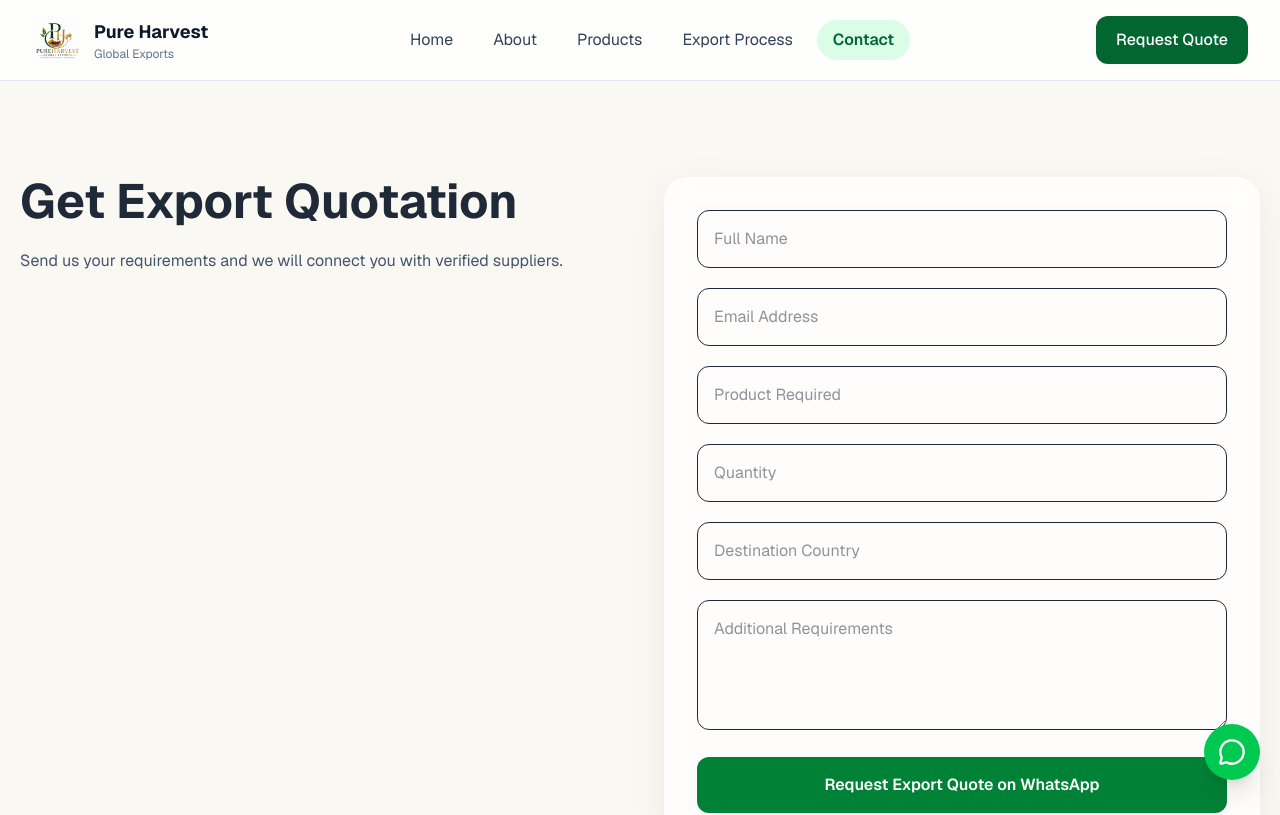
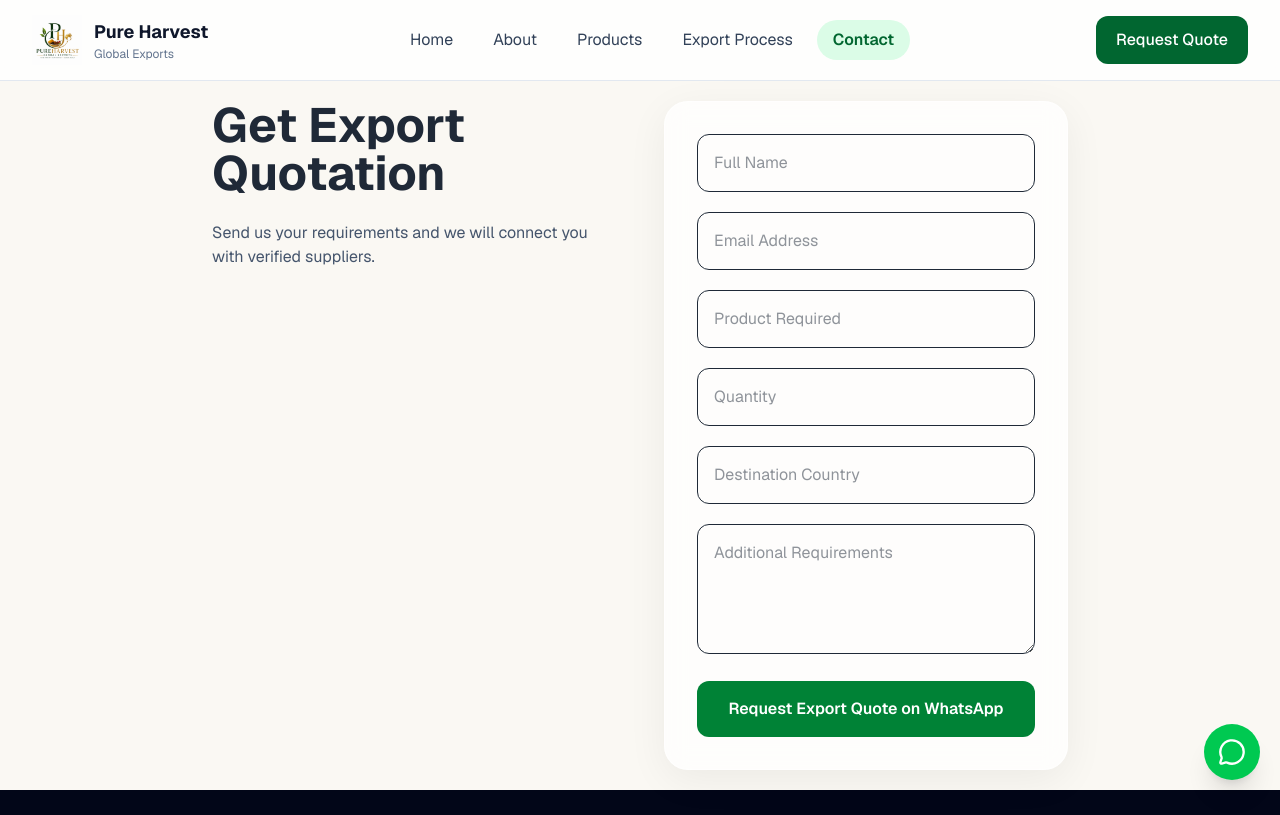
Before and after one commit to SaritaGp100/PureHarvest-Global-Export, a Next.js app: page /contact in a window 1280 px wide. Shown: the top 815 px of the page. Built offline with nearby package versions, Linux system fonts and the light colour scheme.

Commit message:
fix header everywhere

```diff
--- a/app/about/page.tsx
+++ b/app/about/page.tsx
@@ -1,6 +1,6 @@
 export default function AboutPage() {
   return (
-    <section className="py-24">
+    <section className="py-5">
       <div className="max-w-7xl mx-auto px-5 sm:px-6 lg:px-8">
 
         {/* Header */}
--- a/app/contact/page.tsx
+++ b/app/contact/page.tsx
@@ -38,8 +38,8 @@
   };
 
   return (
-    <section className="py-24">
-      <div className="max-w-7xl mx-auto px-5">
+    <section className="py-5">
+      <div className="max-w-4xl mx-auto px-5">
 
         <div className="grid lg:grid-cols-2 gap-12">
 
--- a/app/export-process/page.tsx
+++ b/app/export-process/page.tsx
@@ -35,7 +35,7 @@
 
 export default function ExportProcessPage() {
   return (
-    <section className="py-24">
+    <section className="py-5">
       <div className="max-w-5xl mx-auto px-5">
 
         <h1 className="text-4xl md:text-5xl font-bold text-center mb-6">
--- a/app/products/page.tsx
+++ b/app/products/page.tsx
@@ -4,7 +4,7 @@
 export default function ProductsPage() {
   return (
     <section className="py-5">
-      <div className="max-w-7xl mx-auto px-5">
+      <div className="max-w-7xl mx-auto px-4">
 
         <h1 className="text-4xl font-bold mb-12">
           Our Products
```
